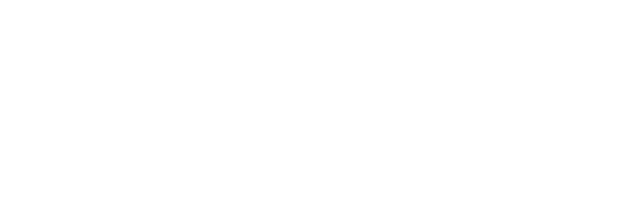
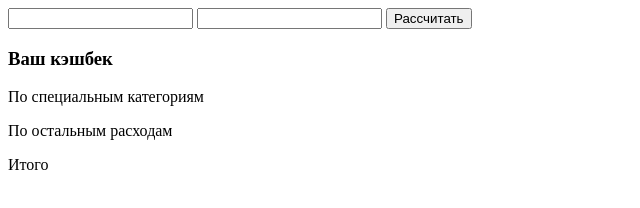
Before and after one commit to tvsherstneva/cashback, a plain HTML site: page index.html in a window 1280 px wide. Shown: the whole page, without its empty margins (0-640 px from the left). Drawn offline with Linux system fonts and the light colour scheme.

Commit message:
modification form

```diff
--- a/index.html
+++ b/index.html
@@ -9,6 +9,19 @@
     <link rel="stylesheet" href="css/style.css">
 </head>
 <body>
+<div>
+    <form id="cashback-form">
+        <input id="special-amount-input">
+        <input id="other-amount-input">
+        <button id="calculate">Рассчитать</button>
+    </form>
+    <div>
+        <h3>Ваш кэшбек</h3>
+        <p>По специальным категориям<span id="special-cashback"></span></p>
+        <p>По остальным расходам<span id="other-cashback"></span></p>
+        <p>Итого<span id="total-cashback"></span></p>
+    </div>
+</div>
 <script src="js/app.js"></script>
 </body>
 </html>
```
